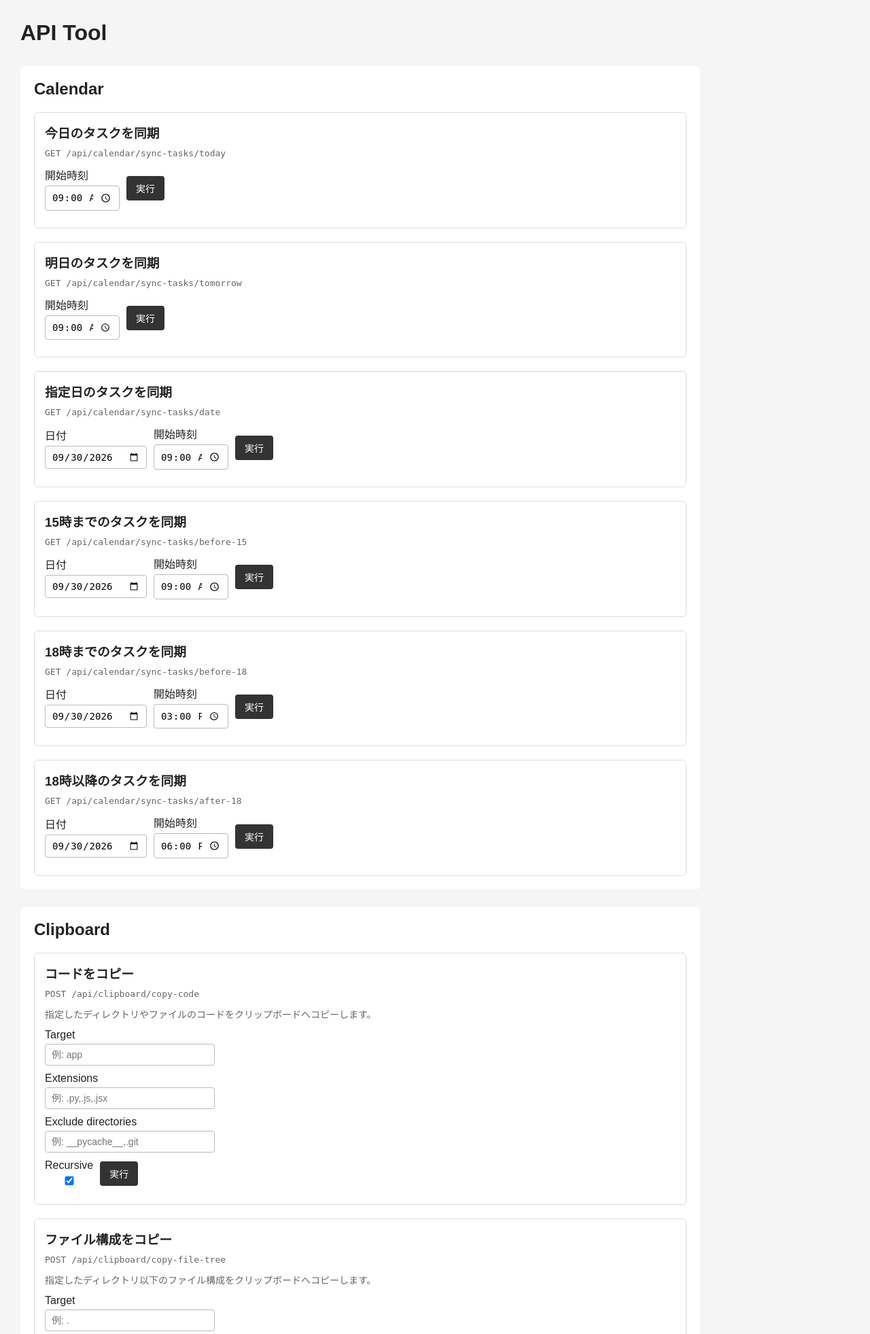
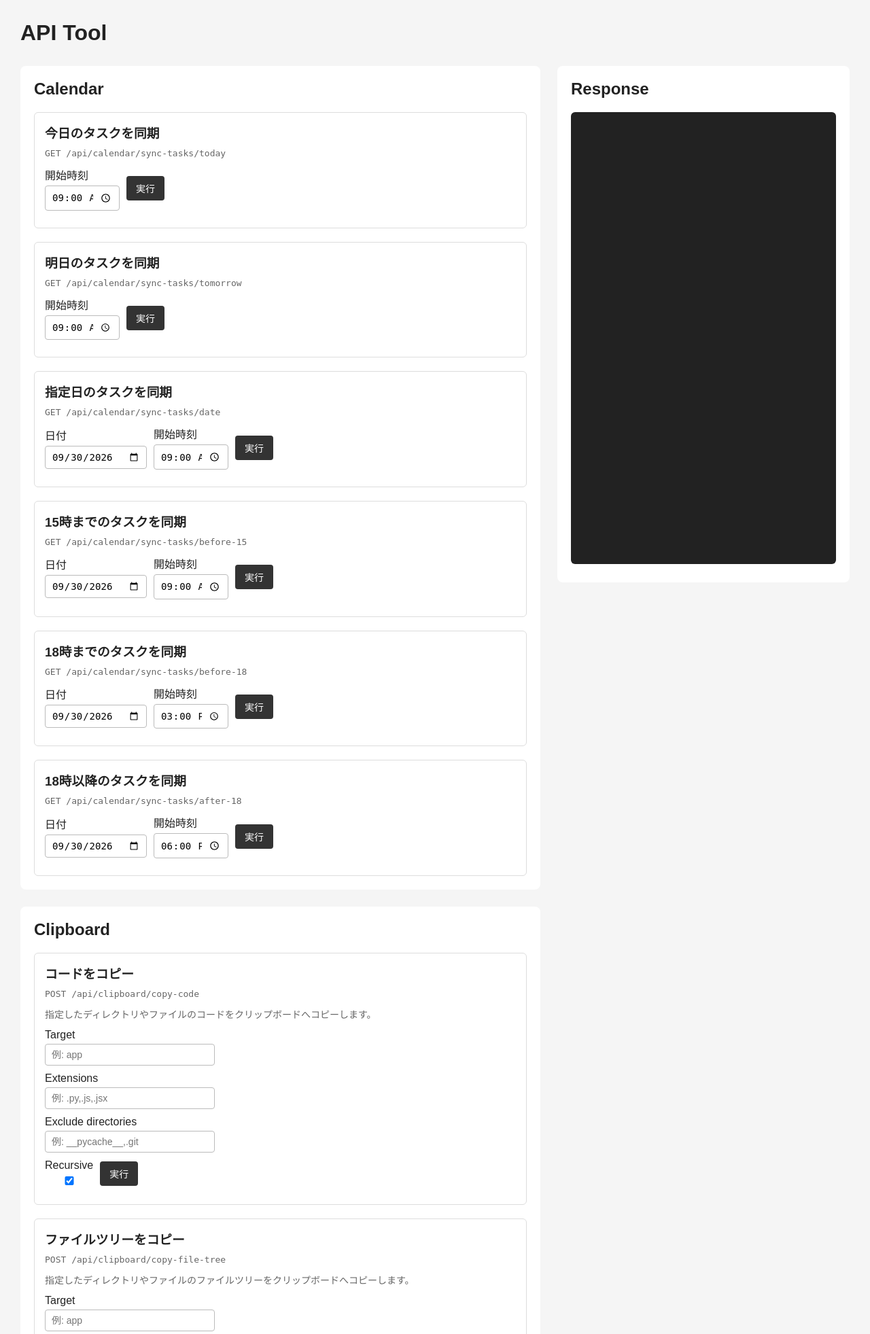
Before and after one commit to SatoshiOhashi1998/my-flask-app, a Flask app: page /api-tool in a window 1280 px wide. Shown: the top 1963 px of the page at 68% size. Run offline with Flask 3, Linux system fonts and the light colour scheme; parts of the project's set-up code (start-up, migrations or seed data) failed here and were passed over.

Commit message:
feat: api利用ページで使用頻度の高い項目を上位に置いた。レスポンスを画面に固定した。

```diff
--- a/app/templates/api_tool/index.html
+++ b/app/templates/api_tool/index.html
@@ -121,33 +121,90 @@
             font-size: 13px;
         }
 
-        #response-section {
-            max-width: 1000px;
-            margin-top: 30px;
-        }
-
         #response-status {
             margin-bottom: 10px;
             font-weight: bold;
         }
 
         #response {
-            min-height: 150px;
             margin: 0;
             padding: 15px;
-            overflow-x: auto;
+            overflow: auto;
             background: #222;
             color: #eee;
             border-radius: 6px;
             white-space: pre-wrap;
             word-break: break-word;
         }
+
+        .page-layout {
+            display: grid;
+            grid-template-columns: minmax(0, 1fr) minmax(360px, 430px);
+            gap: 25px;
+            align-items: start;
+        }
+
+        #api-sections {
+            min-width: 0;
+        }
+
+        #api-sections .section {
+            max-width: none;
+        }
+
+        #response-section {
+            position: sticky;
+            top: 20px;
+            max-width: none;
+            height: calc(100vh - 40px);
+            margin-top: 0;
+            padding: 20px;
+            background: white;
+            border-radius: 8px;
+            overflow: hidden;
+        }
+
+        #response-section #response-status {
+            flex-shrink: 0;
+        }
+
+        #response {
+            height: calc(100% - 55px);
+            min-height: 0;
+            overflow: auto;
+        }
+
+        @media (max-width: 900px) {
+            body {
+                padding: 20px;
+            }
+
+            .page-layout {
+                display: block;
+            }
+
+            #response-section {
+                position: static;
+                height: auto;
+                margin-top: 25px;
+            }
+
+            #response {
+                height: auto;
+                min-height: 150px;
+                max-height: 60vh;
+            }
+        }
+
     </style>
 </head>
 
 <body>
 
 <h1>API Tool</h1>
+
+<div class="page-layout">
+    <main id="api-sections">
 
 <!-- ==================== Calendar ==================== -->
 
@@ -384,16 +416,15 @@
         </div>
     </div>
 
-
     <div class="operation">
-        <h3>ファイル構成をコピー</h3>
+        <h3>ファイルツリーをコピー</h3>
 
         <div class="endpoint">
             POST /api/clipboard/copy-file-tree
         </div>
 
         <p class="description">
-            指定したディレクトリ以下のファイル構成をクリップボードへコピーします。
+            指定したディレクトリやファイルのファイルツリーをクリップボードへコピーします。
         </p>
 
         <div class="form-row">
@@ -401,8 +432,8 @@
                 Target
                 <input
                     type="text"
-                    id="file-tree-target"
-                    placeholder="例: ."
+                    id="clipboard-tree-target"
+                    placeholder="例: app"
                 >
             </label>
         </div>
@@ -1017,15 +1042,15 @@
         .getElementById("copy-file-tree")
         .addEventListener("click", () => {
             const target =
-                document.getElementById("file-tree-target").value.trim();
+                document.getElementById("clipboard-tree-target").value.trim();
 
             const excludeDirs =
                 parseCommaSeparated(
-                    document.getElementById("file-tree-exclude-dirs").value
+                    document.getElementById("clipboard-tree-exclude-dirs").value
                 );
 
             const recursive =
-                document.getElementById("file-tree-recursive").checked;
+                document.getElementById("clipboard-tree-recursive").checked;
 
             if (!target) {
                 alert("Targetを指定してください。");
```
Also changed, not shown: other parts of app/templates/api_tool/index.html (+65 -95 lines). Lines whose indentation alone changed are shown as unchanged.
